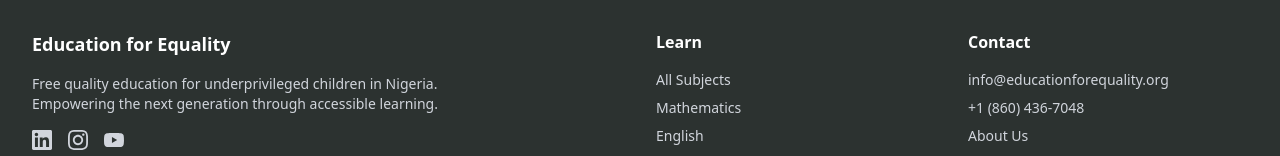
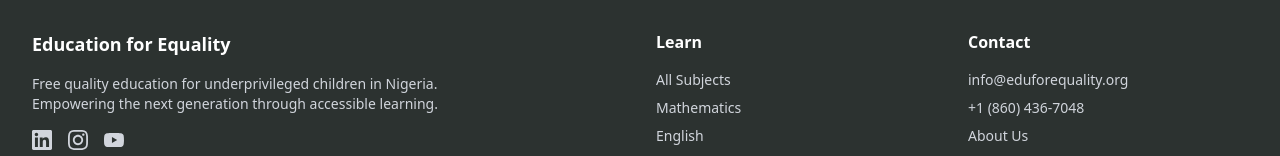
Before and after one commit to thegirwhocodes/Education-for-Equality, a Next.js app: page / in a window 1280 px wide. Shown: the part 5083-5239 px from the top of the page. Built offline with nearby package versions, Linux system fonts and the light colour scheme; no server answers.

Commit message:
Auto-save: 2026-03-08 22:46 (5 files)
Session snapshot before context compaction.

```diff
--- a/app/about/page.tsx
+++ b/app/about/page.tsx
@@ -140,7 +140,7 @@ export default function AboutPage() {
               Donate Now
             </a>
             <a
-              href="mailto:info@educationforequality.org"
+              href="mailto:info@eduforequality.org"
               className="btn-secondary text-center"
             >
               Contact Us
@@ -157,8 +157,8 @@ export default function AboutPage() {
             Have questions or want to learn more? We'd love to hear from you.
           </p>
           <div className="flex flex-col sm:flex-row gap-4 justify-center text-[var(--text-muted)]">
-            <a href="mailto:info@educationforequality.org" className="hover:text-[var(--primary-dark)]">
-              info@educationforequality.org
+            <a href="mailto:info@eduforequality.org" className="hover:text-[var(--primary-dark)]">
+              info@eduforequality.org
             </a>
             <span className="hidden sm:inline">|</span>
             <span>+1 (860) 436-7048</span>
--- a/app/page.tsx
+++ b/app/page.tsx
@@ -355,7 +355,7 @@ export default function Home() {
               Call (860) 436-7048
             </a>
             <a
-              href="mailto:info@educationforequality.org"
+              href="mailto:info@eduforequality.org"
               className="inline-flex items-center justify-center gap-2 border-2 border-white/40 text-white px-10 py-4 rounded-xl text-lg font-semibold hover:bg-white/10 transition-colors"
             >
               Email Us
--- a/components/Footer.tsx
+++ b/components/Footer.tsx
@@ -48,8 +48,8 @@ export default function Footer() {
             <h4 className="font-semibold mb-4">Contact</h4>
             <ul className="space-y-2 text-sm text-gray-300">
               <li>
-                <a href="mailto:info@educationforequality.org" className="hover:text-white transition-colors">
-                  info@educationforequality.org
+                <a href="mailto:info@eduforequality.org" className="hover:text-white transition-colors">
+                  info@eduforequality.org
                 </a>
               </li>
               <li>+1 (860) 436-7048</li>
--- a/package.json
+++ b/package.json
@@ -13,6 +13,7 @@
     "@anthropic-ai/sdk": "^0.78.0",
     "@clerk/nextjs": "^6.36.8",
     "@supabase/supabase-js": "^2.90.1",
+    "@xenova/transformers": "^2.17.2",
     "next": "16.1.3",
     "react": "19.2.3",
     "react-dom": "19.2.3",
```
Also changed, not shown: 1 other file (tests, documents, lock files or other folders).
